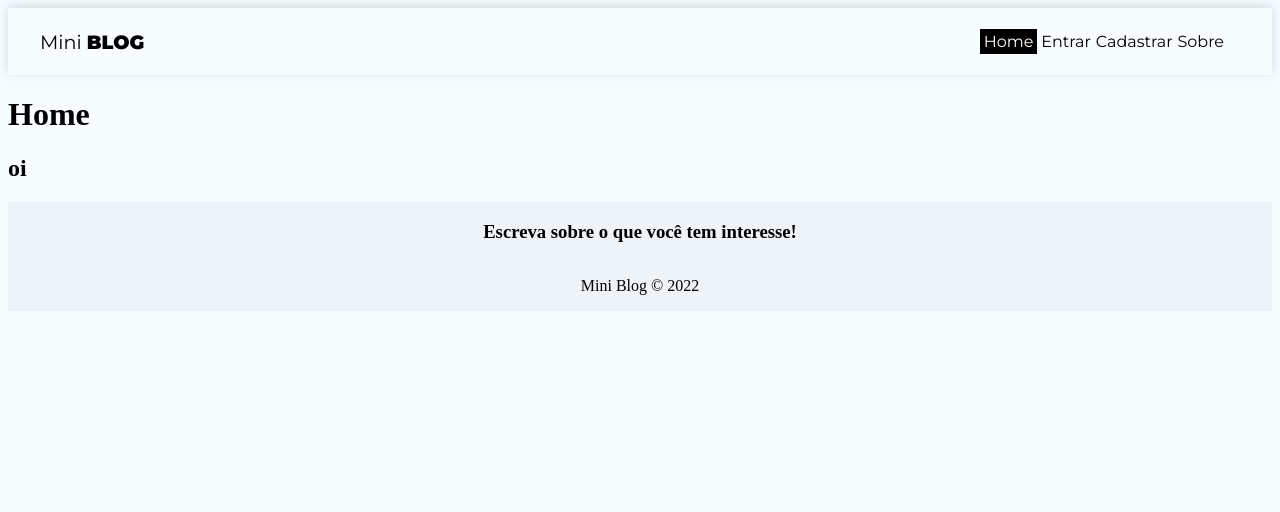
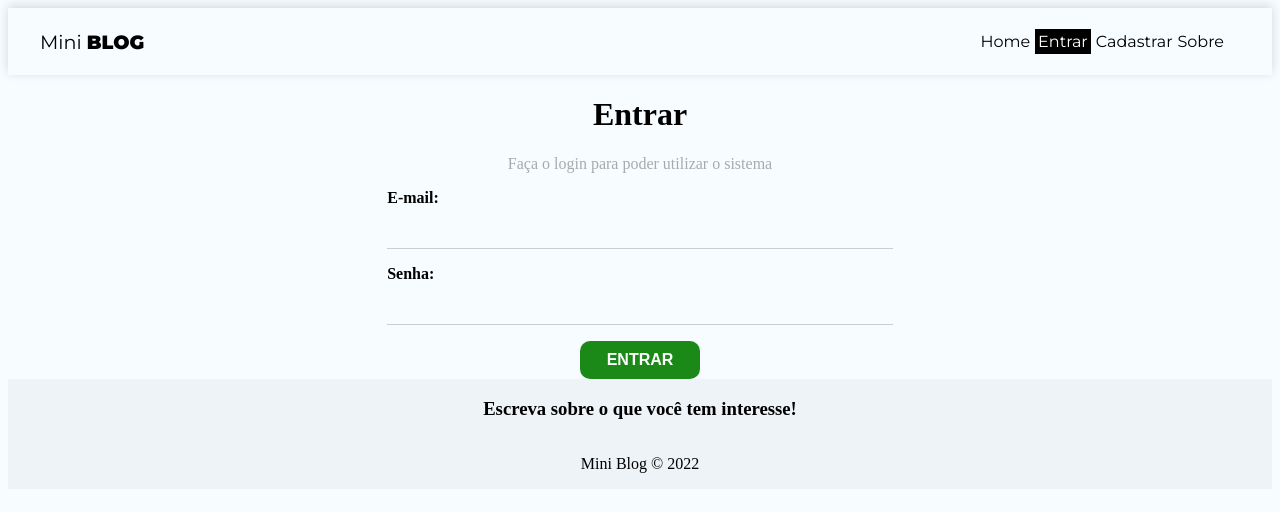
Before and after one commit to MCaetan0/mini-blog, a React (Create React App) app: page /login in a window 1280 px wide. Before the commit this address led to /. Shown: the top 512 px of the page. Built offline with nearby package versions, Linux system fonts and the light colour scheme; no server answers.

Commit message:
feat: faz login

```diff
--- a/src/App.js
+++ b/src/App.js
@@ -48,11 +48,11 @@ function App() {
               <Route path="/about" element={<About />} />
               <Route
                 path="/login"
-                element={user ? <Login /> : <Navigate to="/" />}
+                element={!user ? <Login /> : <Navigate to="/" />}
               />
               <Route
                 path="/register"
-                element={user ? <Register /> : <Navigate to="/" />}
+                element={!user ? <Register /> : <Navigate to="/" />}
               />
               <Route
                 path="/dashboard"
--- a/src/components/Navbar.js
+++ b/src/components/Navbar.js
@@ -6,12 +6,12 @@ import { useAuthValue } from "../context/AuthContext";
 import styles from "./Navbar.module.css";
 
 const Navbar = () => {
-  const { user } = useAuthValue;
-  const { logout } = useAuthentication;
+  const { user } = useAuthValue();
+  const { logout } = useAuthentication();
 
   return (
     <nav className={styles.navbar}>
-      <NavLink to="" className={styles.brand}>
+      <NavLink className={styles.brand}>
         Mini <span>Blog</span>
       </NavLink>
       <ul className={styles.links_list}>
@@ -33,6 +33,10 @@ const Navbar = () => {
                 Entrar
               </NavLink>
             </li>
+          </>
+        )}
+        {!user && (
+          <>
             <li>
               <NavLink
                 to="/register"
@@ -54,6 +58,9 @@ const Navbar = () => {
                 Novo post
               </NavLink>
             </li>
+          </>
+        )}
+        {user && (
           <li>
             <NavLink
               to="/dashboard"
@@ -62,7 +69,6 @@ const Navbar = () => {
               Dashboard
             </NavLink>
           </li>
-          </>
         )}
         <li>
           <NavLink
--- a/src/firebase/config.js
+++ b/src/firebase/config.js
@@ -13,4 +13,4 @@ const firebaseConfig = {
 const app = initializeApp(firebaseConfig);
 
 const db = getFirestore(app);
-export { db };
+export { db, app };
--- a/src/hooks/useAuthentication.js
+++ b/src/hooks/useAuthentication.js
@@ -1,4 +1,4 @@
-import { db } from "../firebase/config";
+import { db, app } from "../firebase/config";
 
 import {
   getAuth,
@@ -19,7 +19,7 @@ export const useAuthentication = () => {
 
   const [cancelled, setCancelled] = useState(false);
 
-  const auth = getAuth();
+  const auth = getAuth(app);
 
   function checkIfIsCancelled() {
     if (cancelled) {
@@ -72,6 +72,33 @@ export const useAuthentication = () => {
     signOut(auth);
   };
 
+  //signin
+
+  const login = async (data) => {
+    checkIfIsCancelled();
+
+    setLoading(true);
+    setError(false);
+
+    try {
+      await signInWithEmailAndPassword(auth, data.email, data.password);
+      setLoading(false);
+    } catch (error) {
+      let systemErrorMessage;
+
+      if (error.message.includes("user-not-found")) {
+        systemErrorMessage = "Usuário não encontrado";
+      } else if (error.message.includes("wrong-password")) {
+        systemErrorMessage = "Senha inválida";
+      } else {
+        systemErrorMessage = "Ocorreu um erro, por favor tente mais tarde";
+      }
+
+      setError(systemErrorMessage);
+      setLoading(false);
+    }
+  };
+
   useEffect(() => {
     return () => setCancelled(true);
   });
@@ -82,5 +109,6 @@ export const useAuthentication = () => {
     error,
     loading,
     logout,
+    login,
   };
 };
--- a/src/pages/Login/Login.js
+++ b/src/pages/Login/Login.js
@@ -1,9 +1,73 @@
 import styles from "./Login.module.css";
 
+import { useAuthentication } from "../../hooks/useAuthentication";
+
+import { useState, useEffect } from "react";
+
 const Login = () => {
+  const [email, setEmail] = useState("");
+  const [password, setPassword] = useState("");
+  const [error, setError] = useState("");
+
+  const { login, error: authError, loading } = useAuthentication();
+
+  const handleSubmit = async (e) => {
+    e.preventDefault();
+
+    setError("");
+    const user = {
+      email,
+      password,
+    };
+
+    const res = await login(user);
+
+    console.log(user);
+  };
+
+  useEffect(() => {
+    if (authError) {
+      setError(authError);
+    }
+  }, [authError]);
+
   return (
-    <div>
-      <h2>Login</h2>
+    <div className={styles.login}>
+      <h1>Entrar</h1>
+      <p>Faça o login para poder utilizar o sistema</p>
+      <form onSubmit={handleSubmit}>
+        <label>
+          <span>E-mail:</span>
+          <input
+            type="email"
+            name="email"
+            required
+            placheholder="E-mail do Usuário"
+            value={email}
+            onChange={(e) => setEmail(e.target.value)}
+          />
+        </label>
+        <label>
+          <span>Senha:</span>
+          <input
+            type="password"
+            name="password"
+            required
+            placheholder="Insira sua senha"
+            value={password}
+            onChange={(e) => setPassword(e.target.value)}
+          />
+        </label>
+
+        {!loading && <button className="btn">ENTRAR</button>}
+        {loading && (
+          <button className="btn" disabled>
+            Aguarde...
+          </button>
+        )}
+
+        {error && <p className="error">{error}</p>}
+      </form>
     </div>
   );
 };
--- a/src/pages/Login/Login.module.css
+++ b/src/pages/Login/Login.module.css
@@ -0,0 +1,7 @@
+.login {
+  text-align: center;
+}
+
+.login p {
+  color: #aaa;
+}
```
Lines whose indentation alone changed are shown as unchanged.
